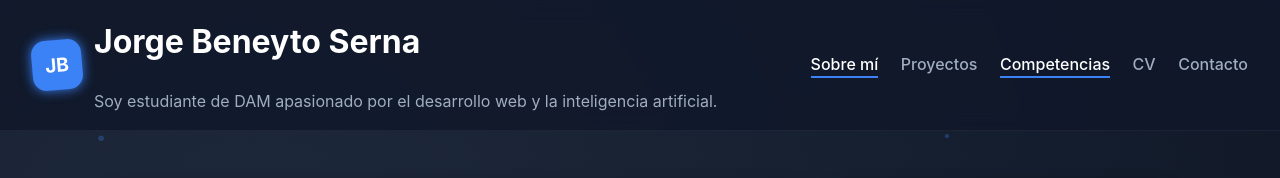
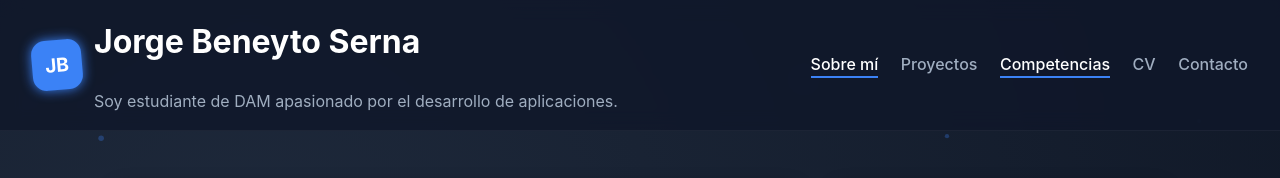
Before and after one commit to gorjewe/Portfolio-Jorge-Beneyto, a plain HTML site: page index.html in a window 1280 px wide. Shown: the top 178 px of the page. Drawn offline with Linux system fonts and the light colour scheme.

Commit message:
Update index.html

```diff
--- a/index.html
+++ b/index.html
@@ -189,7 +189,7 @@
       <div class="logo">JB</div>
       <div>
         <h1>Jorge Beneyto Serna</h1>
-        <p style="color:var(--muted);margin:0">Soy estudiante de DAM apasionado por el desarrollo web y la inteligencia artificial.</p>
+        <p style="color:var(--muted);margin:0">Soy estudiante de DAM apasionado por el desarrollo de aplicaciones.</p>
       </div>
     </div>
     <nav>
```
